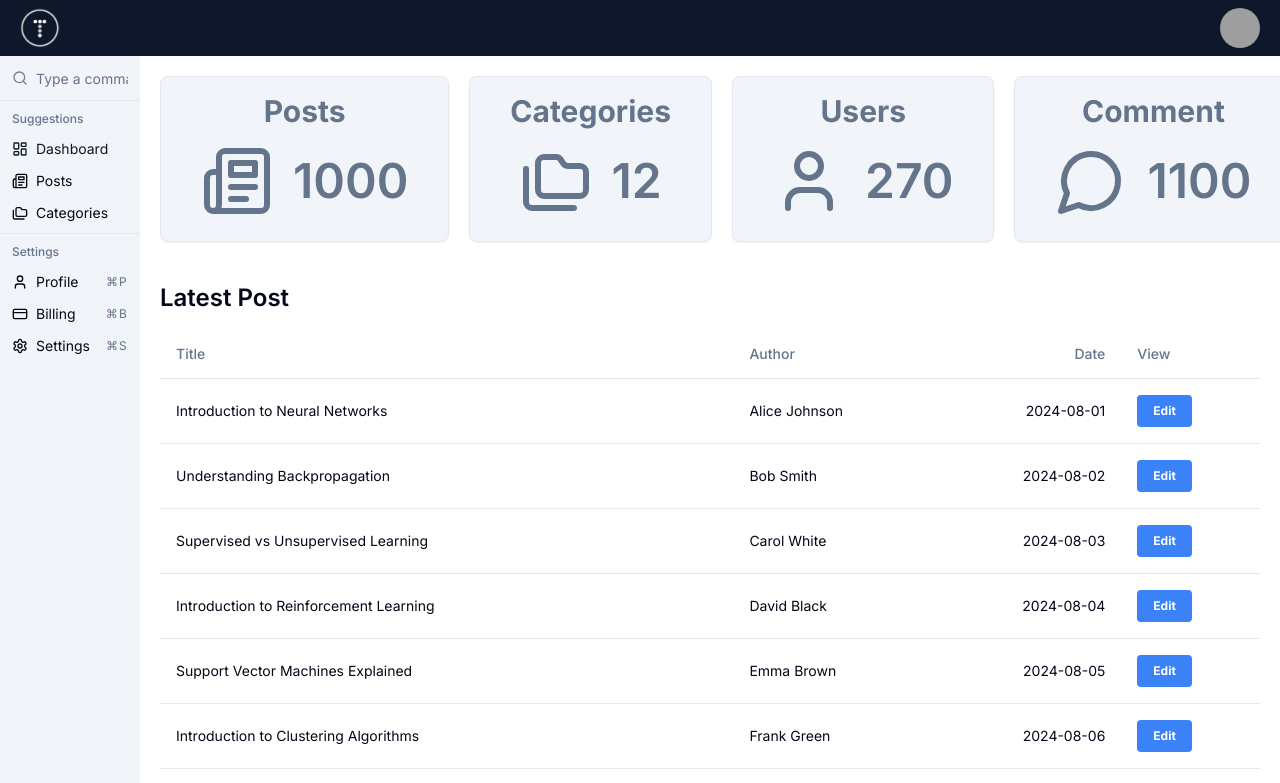
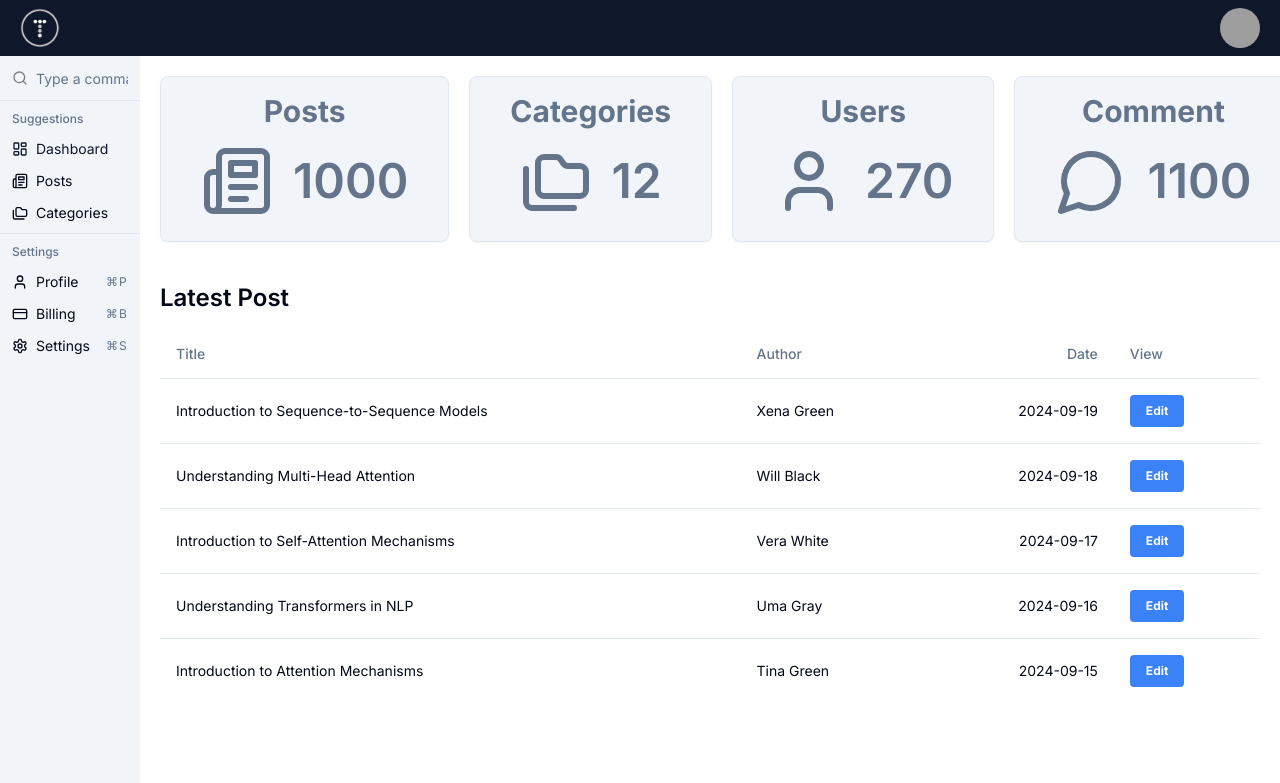
Before and after one commit to hassonor/nextjs-shadcnui, a Next.js app: page / in a window 1280 px wide. Shown: the top 783 px of the page. Built offline with nearby package versions, Linux system fonts and the light colour scheme; grey boxes are pictures that could not be loaded.

Commit message:
add post filter

```diff
--- a/app/page.tsx
+++ b/app/page.tsx
@@ -12,7 +12,7 @@ export default function Home() {
                 <DashboardCard title='Comment' count={1100}
                                icon={<MessageCircle className='text-slate-500' size={72}/>}/>
             </div>
-            <PostsTable title="Latest Post"/>
+            <PostsTable title="Latest Post" limit={5}/>
         </>
     )
 }
--- a/components/posts/PostsTable.tsx
+++ b/components/posts/PostsTable.tsx
@@ -9,6 +9,12 @@ interface PostsTableProps {
 }
 
 const PostsTable = ({limit, title}: PostsTableProps) => {
+    // Sort posts in dec order based on date
+    const sortedPosts: IPost[] = [...posts].sort((a, b) => new Date(b.date).getTime() -
+        new Date(a.date).getTime() - new Date(b.date).getTime());
+
+    // Filter posts to limit
+    const filteredPosts = limit ? sortedPosts.slice(0, limit) : sortedPosts;
     return <div className='mt-10'>
         <h3 className="text-2xl mb-4 font-semibold">
             {title ? title : 'Posts'}
@@ -24,7 +30,7 @@ const PostsTable = ({limit, title}: PostsTableProps) => {
                 </TableRow>
             </TableHeader>
             <TableBody>
-                {posts.map(post => (
+                {filteredPosts.map(post => (
                     <TableRow key={post.id}>
                         <TableCell>{post.title}</TableCell>
                         <TableCell className='hidden md:table-cell'>{post.author}</TableCell>
```
